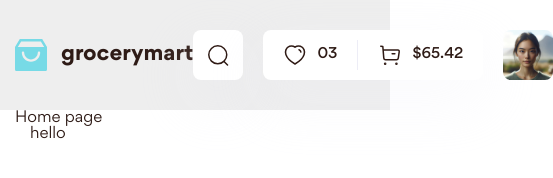
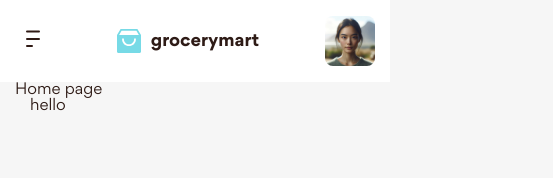
Before and after one commit to HienJr/f8-htmlcss-08, a website: page index.html in a window 390 px wide. Shown: the whole page, 553 px wide, since content can reach past the window. Drawn offline with Linux system fonts and the light colour scheme.

Commit message:
fix responsive for  header

```diff
--- a/index.html
+++ b/index.html
@@ -1,5 +1,5 @@
 <!DOCTYPE html>
-<html lang="en" class="">
+<html lang="en">
 
 <head>
     <meta charset="UTF-8">
@@ -34,7 +34,7 @@
 <body>
     <header id="header" class="header"></header>
     <script>
-        load("#header", "./template/header.html");
+        load("#header", "./templates/header.html");
     </script>
     <div class="container">
 
@@ -42,7 +42,7 @@
 
         <footer id="footer"></footer>
         <script>
-            load("#footer", "./template/footer.html");
+            load("#footer", "./templates/footer.html");
         </script>
     </div>
 </body>
--- a/scss/base/_base.scss
+++ b/scss/base/_base.scss
@@ -3,8 +3,6 @@
 ::after {
     box-sizing: border-box;
 }
-
-
 
 html {
     font-size: 62.5%;
@@ -14,6 +12,7 @@ body {
     font-size: 1.6rem;
     font-family: Gordita, sans-serif;
     color: var(--text-color);
+    background: var(--body-bg);
 }
 
 a {
--- a/scss/components/_logo.scss
+++ b/scss/components/_logo.scss
@@ -1,11 +1,32 @@
+@use "../abstracts";
+
 .logo {
     display: flex;
     align-items: center;
     gap: 14px;
 
+    @include abstracts.breakpoint(lg) {
+        gap: 10px;
+        margin-left: 50px;
+    }
+
+    @include abstracts.breakpoint(sm) {
+        margin-left: 0;
+    }
+
     &__title {
         font-size: 2.2rem;
         font-weight: 700;
         line-height: 1.45;
+
+        @include abstracts.breakpoint(lg) {
+            font-size: 1.8rem;
+        }
+    }
+
+    &__img {
+        @include abstracts.breakpoint(lg) {
+            width: 24px;
+        }
     }
 }
--- a/scss/layout/_header.scss
+++ b/scss/layout/_header.scss
@@ -12,12 +12,30 @@
 .top-bar {
     @extend %flexItemCenter;
     padding: 30px 0;
+
+    @include abstracts.breakpoint(lg) {
+        padding: 20px 0;
+    }
+
+    @include abstracts.breakpoint(sm) {
+        padding: 16px 0;
+        justify-content: space-between;
+    }
+
+    &__more {
+        display: none;
+        @include abstracts.breakpoint(lg) {
+            display: block;
+        }
+    }
 }
 
 .navbar {
     margin-left: 144px;
-    margin-right: auto;
 
+    @include abstracts.breakpoint(xl) {
+        margin-left: 50px;
+    }
     @include abstracts.breakpoint(lg) {
         display: none;
     }
@@ -44,6 +62,11 @@
 .top-act {
     @extend %flexItemCenter;
     gap: 20px;
+    margin-left: auto;
+
+    @include abstracts.breakpoint(sm) {
+        margin-left: 0;
+    }
 
     &__group {
         @extend %flexItemCenter;
@@ -54,6 +77,16 @@
         border-radius: 8px;
         background: var(--top-act-group-bg-color);
         box-shadow: 0px 20px 60px 10px var(--top-act-group-shadow);
+
+        @include abstracts.breakpoint(md) {
+            display: none;
+        }
+    }
+
+    &__group--single {
+        @include abstracts.breakpoint(lg) {
+            display: none;
+        }
     }
 
     &__group--single &__btn {
--- a/scss/theme/_dark.scss
+++ b/scss/theme/_dark.scss
@@ -3,6 +3,7 @@ html.dark {
     --icon-color: brightness(0) saturate(100%) invert(100%) sepia(100%)
         saturate(1%) hue-rotate(357deg) brightness(104%) contrast(102%);
 
+    --body-bg: #292e39;
     --header-bg-color: #171c28;
     --top-act-group-bg-color: #292e39;
     --top-act-group-shadow: rgba(0, 0, 0, 0.2);
--- a/scss/theme/_light.scss
+++ b/scss/theme/_light.scss
@@ -1,10 +1,17 @@
+@use "../abstracts";
+
 html {
     --text-color: #2e1b16;
     --icon-color: brightness(0) saturate(100%) invert(8%) sepia(6%)
         saturate(6061%) hue-rotate(326deg) brightness(95%) contrast(90%);
 
+    --body-bg: #f6f6f6;
     --header-bg-color: #eee;
     --top-act-group-bg-color: #fff;
     --top-act-group-shadow: rgba(237, 237, 246, 0.2);
     --top-act-group-separate: #ededf6;
+
+    @include abstracts.breakpoint(lg) {
+        --header-bg-color: #fff;
+    }
 }
--- a/template/header.html
+++ b/templates/header.html
@@ -1,5 +1,9 @@
 <div class="container">
     <div class="top-bar">
+        <!-- More -->
+        <button class="top-bar__more">
+            <img src="./assets/icon/more.svg" alt="" class="icon top-bar__more-icon">
+        </button>
         <!-- logo -->
         <a href="./" class="logo">
             <img src="./assets/icon/Logo - UIHUT.svg" alt="grocerymart" class="logo__img">
```
Also changed, not shown: sign-in.html (+2 -2 lines), assets/css/main.css, assets/icon/more.svg (added), templates/footer.html (renamed from template/footer.html), 1 other file.
